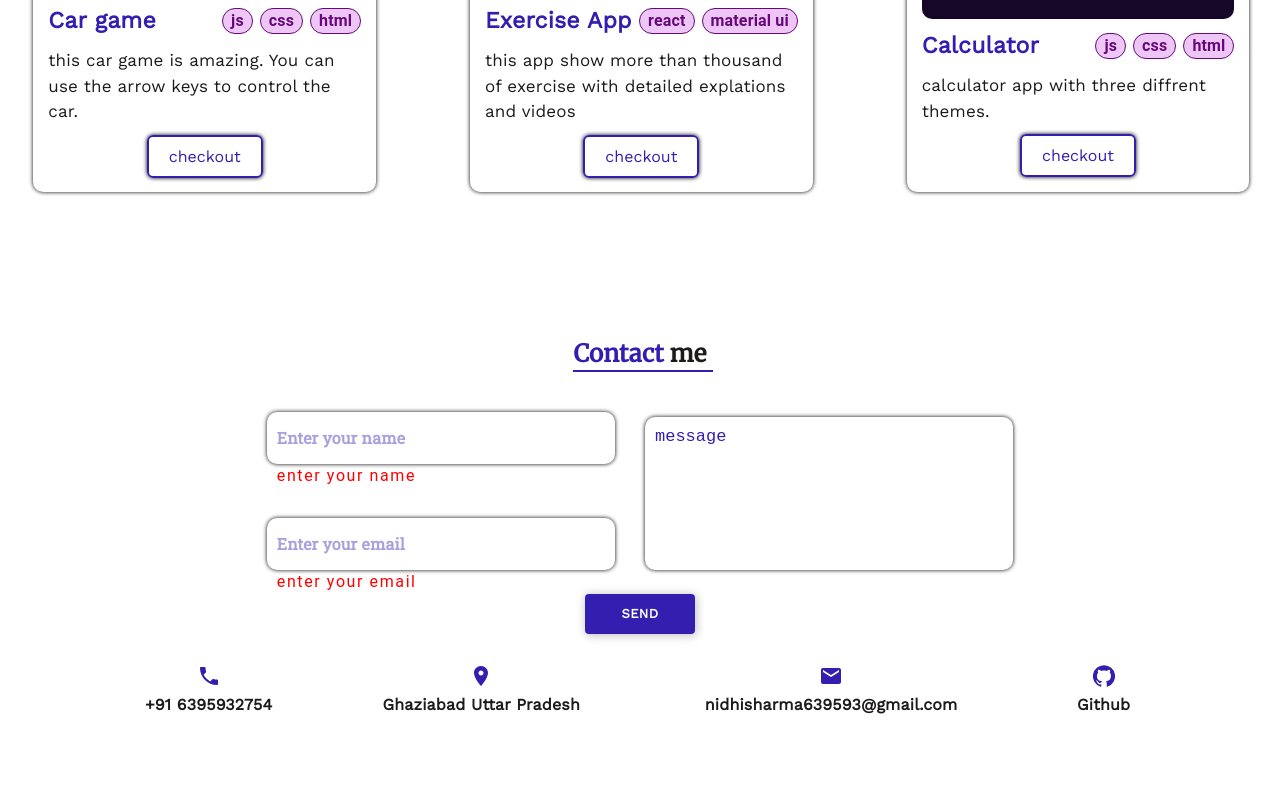
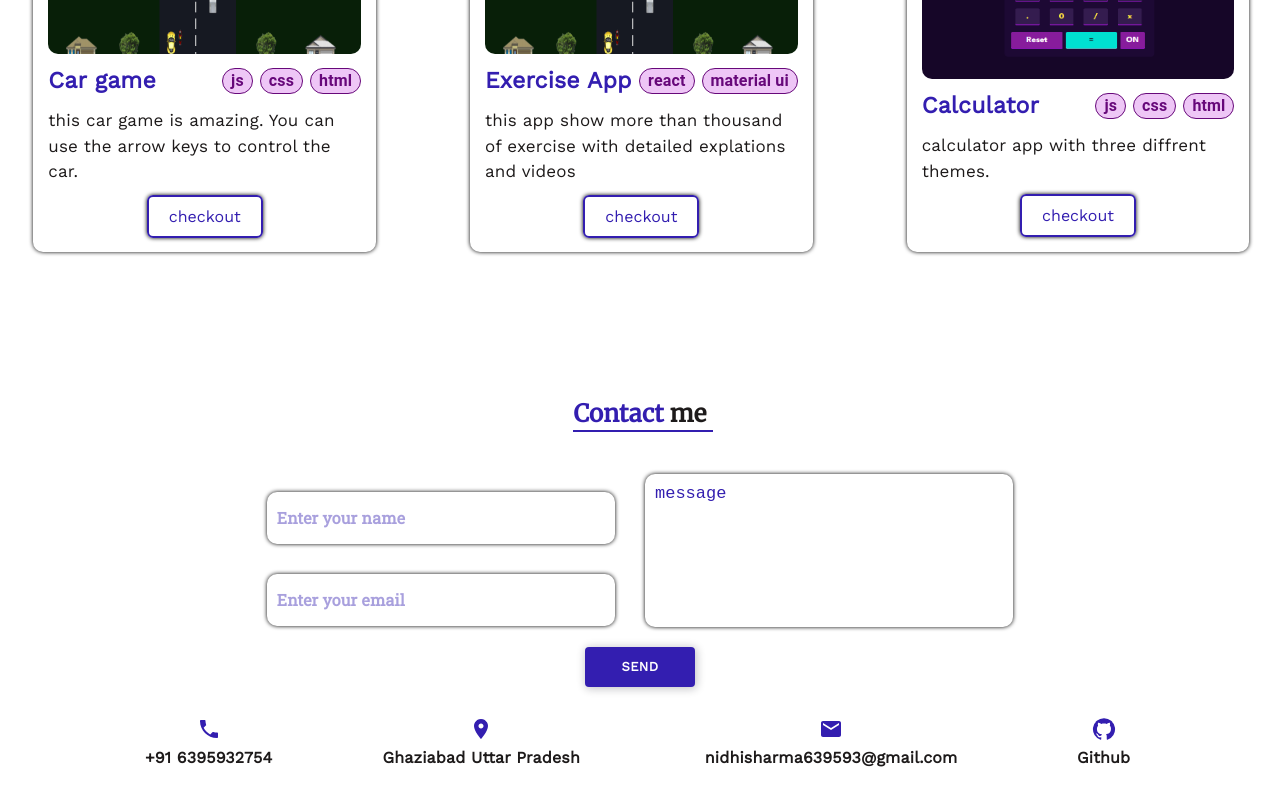
Before and after one commit to NidhiSharma63/portfolio, a React (Create React App) app: page / in a window 1280 px wide. Shown: the part 1565-2365 px from the top of the page. Before the commit the page ends 2312 px from the top, so only its background shows below. Built offline with nearby package versions, Linux system fonts and the light colour scheme.

Commit message:
material UI stylesheet added

```diff
--- a/src/components/About.jsx
+++ b/src/components/About.jsx
@@ -1,6 +1,8 @@
 import React from 'react';
 
-import { Box,Stack,Button,Typography } from '@mui/material';
+import { Box,Stack,Button,Typography, ThemeProvider } from '@mui/material';
+
+import {headingTypography} from '../materialui/Typrography';
 
 import hand1 from '../Images/hand1.png';
 import html from '../Images/html.png';
@@ -24,18 +26,11 @@ const About = () => {
     <Box
       marginTop='140px'
       className='flex'>
-      <Typography
-        fontFamily='var(--fontFamilyMerriweather)'
-        fontWeight='var(--font-weight)'
-        className='About-outline'
-        position='relative'
-        color='var(--primary-color)'
-        sx={{
-          fontSize:'24px',
-          cursor:'pointer'
-        }}>
-        <Box component='span' color='var(--secondary-color)'>About</Box> me
-      </Typography>
+      <ThemeProvider theme={headingTypography}>
+        <Typography className='About-outline'>
+          <Box component='span' color='var(--secondary-color)'>About</Box> me
+        </Typography>
+      </ThemeProvider>
       <Box
         marginTop='30px'
         display='flex'
--- a/src/components/Contact.jsx
+++ b/src/components/Contact.jsx
@@ -1,35 +1,12 @@
 import React,{useState,useEffect} from 'react';
 
-import { Box, Typography, TextareaAutosize, Input, createTheme, ThemeProvider } from '@mui/material';
+import { Box, Typography, Input, ThemeProvider } from '@mui/material';
 import Button from './Button';
 import ContactLink from './ContactLink';
 
-const inputTheme = createTheme({
-  components: {
-    MuiInput: {
-      styleOverrides: {
-        root: {
-          '&.Mui-focused::after': {
-            borderBottom: '0px solid var(--secondary-color)',
-          },
-          '&.MuiInput-root::before': {
-            borderBottom: 'none',
-          },
-          '&.MuiInput-root:hover::before': {
-            borderBottom: 'none',
-          }
-        },
-        input: {
-          color:'white',
-          '&::placeholder': {
-            color: 'var(--secondary-color)',
-            fontWeight: 'bold',
-          }
-        }
-      }
-    },
-  }
-})
+import {InputTheme} from '../materialui/Input';
+import {headingTypography} from '../materialui/Typrography';
+
 
 const  mailformat = /^\w+([\.-]?\w+)*@\w+([\.-]?\w+)*(\.\w{2,3})+$/;
 
@@ -39,8 +16,30 @@ const Contact = () => {
   const [email, setEmail] = useState('');
   const [message, setmessage] = useState('');
 
+  const [validEmail, setValidEmail] = useState(false);
 
+  const [nameError, setNameError] = useState(false);
+  const [emailError, setEmailError] = useState('');
+  const [messageError, setMessageError] = useState('');
 
+  useEffect(()=>{
+    let result = mailformat.test(email);
+    setValidEmail(result)
+  },[email]);
+
+  const submitForm = (e) => {
+    e.preventDefault();
+    console.log(name)
+    if(name.length==0){
+      setNameError(true);
+      return;
+    }
+    else if(!setValidEmail){
+      console.log('not set valid email')
+      setEmailError(true);
+      return;
+    }
+  }
 
   return (
     <Box
@@ -51,19 +50,11 @@ const Contact = () => {
       sx={{
         width:{xs:'100%', md:'70%'},
       }}>
-      <Typography
-        fontFamily='var(--fontFamilyMerriweather)'
-        fontWeight='var(--font-weight)'
-        className='contact-outline'
-        position='relative'
-        mb='30px'
-        color='var(--primary-color)'
-        sx={{
-          fontSize: '24px',
-          cursor: 'pointer'
-        }}>
-        <Box component='span' color='var(--secondary-color)'>Contact</Box> me
-      </Typography>
+      <ThemeProvider theme={headingTypography}>
+        <Typography className='contact-outline'>
+          <Box component='span' color='var(--secondary-color)'>Contact</Box> me
+        </Typography>
+      </ThemeProvider>
         <form
           className='form'
           >
@@ -78,19 +69,20 @@ const Contact = () => {
               display='flex'
               flexDirection='column'
               width='100%'>
-              <ThemeProvider theme={inputTheme}>
+              <ThemeProvider theme={InputTheme}>
                 <Input
                   type='name'
                   placeholder='Enter your name'
                   name='clientName'
                   className='input'
                   autoComplete='off'
+                  onChange={(e)=>{setName(e.target.value)}}
                   required
                   sx={{
                     fontFamily: 'var(--fontFamilyRobotoSlab)',
                   }}
                 />
-                {<Typography
+                {nameError && <Typography
                   color='red'
                   letterSpacing='1.6px'
                   marginLeft='10px'>
@@ -102,12 +94,13 @@ const Contact = () => {
                   name='clientEmail'
                   className='input'
                   required
+                  onChange={(e)=>setEmail(e.target.value)}
                   sx={{
                     marginTop:'30px',
                     fontFamily: 'var(--fontFamilyRobotoSlab)',
                   }}
                 />
-                {<Typography
+                {emailError && <Typography
                   color='red'
                   letterSpacing='1.6px'
                   marginLeft='10px'>
@@ -125,9 +118,13 @@ const Contact = () => {
           </Box>
           <Box
             className='form-btn-container'>
-          <Button
-            value='send'
-            alignSelf='center'/>
+          <Box
+            component='span'
+            onClick={submitForm}>
+            <Button
+              value='send'
+              alignSelf='center'/>
+          </Box>
           </Box>
         </form>
         <ContactLink/>
--- a/src/components/MyProjects.jsx
+++ b/src/components/MyProjects.jsx
@@ -1,6 +1,7 @@
 import React from 'react';
 
-import { Box,Typography } from '@mui/material';
+import { Box,ThemeProvider,Typography } from '@mui/material';
+import {headingTypography} from '../materialui/Typrography';
 
 import cal from '../Images/cal.png';
 import cargame from '../Images/cargame.png'
@@ -47,17 +48,11 @@ const MyProjects = () => {
       justifyContent='center'
       alignItems='center'
     >
-      <Typography
-        fontFamily='var(--fontFamilyMerriweather)'
-        fontWeight='bold'
-        color='var(--primary-color)'
-        className='myproject-outline'
-        position='relative'
-        sx={{
-          fontSize:'24px',
-        }}>
-        My<Box component='span' color='var(--secondary-color)'> project</Box>
-      </Typography>
+     <ThemeProvider theme={headingTypography}>
+        <Typography className='myproject-outline'>
+          My<Box component='span' color='var(--secondary-color)'> project</Box>
+        </Typography>
+     </ThemeProvider>
       <Box
        mt='50px'
        display='flex'
--- /dev/null
+++ b/src/materialui/Input.jsx
@@ -0,0 +1,30 @@
+import { createTheme } from "@mui/material";
+
+export const InputTheme = createTheme({
+  components: {
+    MuiInput: {
+      styleOverrides: {
+        root: {
+          '&.Mui-focused::after': {
+            borderBottom: '0px solid var(--secondary-color)',
+          },
+          '&.MuiInput-root::before': {
+            borderBottom: 'none',
+          },
+          '&.MuiInput-root:hover::before': {
+            borderBottom: 'none',
+          }
+        },
+        input: {
+          color:'white',
+          '&::placeholder': {
+            color: 'var(--secondary-color)',
+            fontWeight: 'bold',
+          }
+        }
+      }
+    },
+  }
+})
+
+// export { InputTheme };
--- /dev/null
+++ b/src/materialui/Typrography.jsx
@@ -0,0 +1,19 @@
+import { createTheme, fontFamily } from "@mui/material";
+
+export const headingTypography = createTheme({
+  components:{
+    MuiTypography:{
+      styleOverrides:{
+        root:{
+          fontSize:'24px',
+          cursor:'pointer',
+          fontFamily:'var(--fontFamilyMerriweather)',
+          fontWeight:'var(--font-weight)',
+          color:'var(--primary-color)',
+          position:'relative',
+          marginBottom:'30px'
+        }
+      }
+    }
+  }
+});
```
